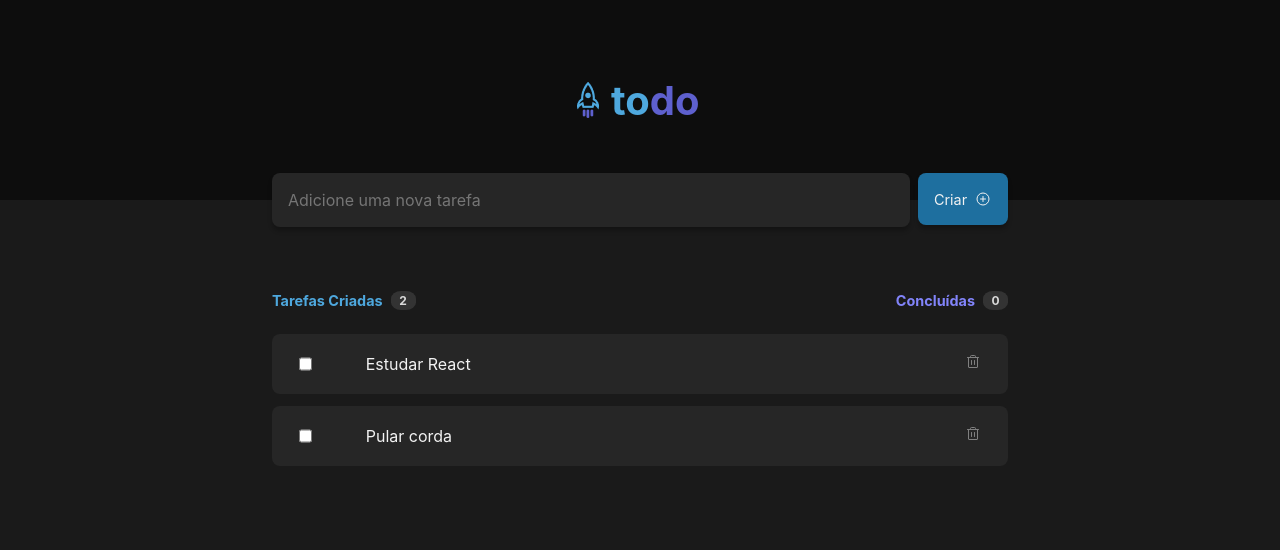
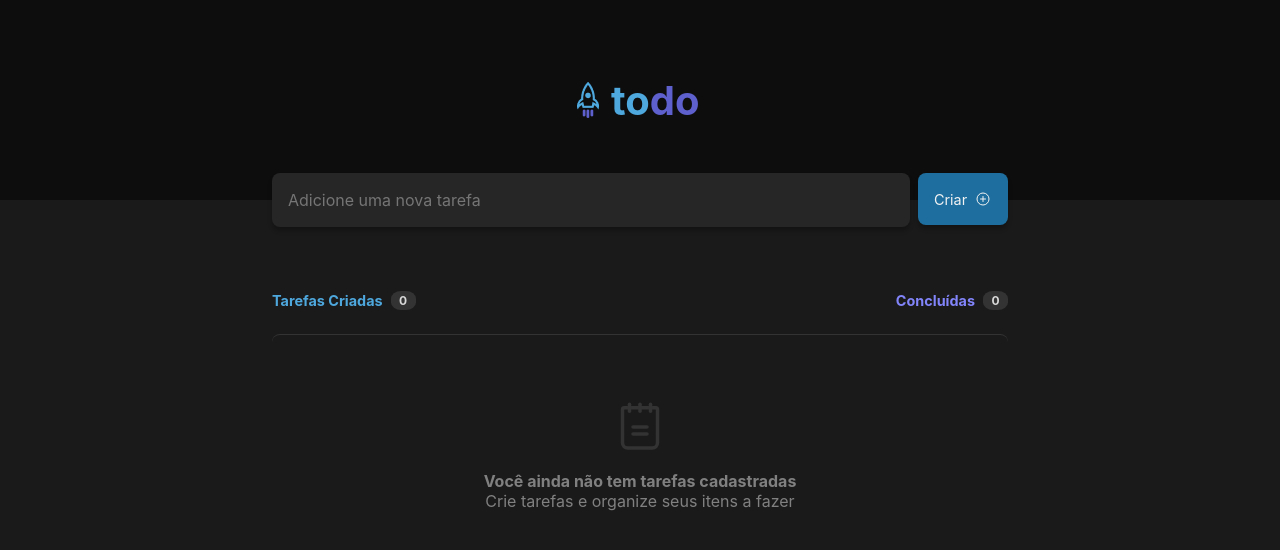
Before and after one commit to itsdavss/todo-list, a React (Vite) app: page / in a window 1280 px wide. Shown: the top 550 px of the page. Built offline with nearby package versions, Linux system fonts and the light colour scheme.

Commit message:
adicionando funcionalidade para remover as tarefas

```diff
--- a/src/components/form/Form.jsx
+++ b/src/components/form/Form.jsx
@@ -7,18 +7,7 @@ function Form() {
   const [newTask, setNewTask] = useState();
   const [newText, setNewText] = useState("");
 
-  const [tasks, setTasks] = useState([
-    {
-      id: uuidv4(),
-      name: "Estudar React",
-      isDone: true,
-    },
-    {
-      id: uuidv4(),
-      name: "Pular corda",
-      isDone: false,
-    },
-  ]);
+  const [tasks, setTasks] = useState([]);
 
   function handleCreateNewTask() {
     event.preventDefault();
@@ -34,6 +23,15 @@ function Form() {
       name: newText,
       isDone: false,
     });
+  }
+
+  function deleteTask(taskToDelete) {
+    console.log(taskToDelete);
+    const tasksWithoutDeletedOne = tasks.filter((task) => {
+      return task.id != taskToDelete;
+    });
+
+    setTasks(tasksWithoutDeletedOne);
   }
 
   return (
@@ -77,7 +75,12 @@ function Form() {
                   <li key={task.id}>
                     <input type="checkbox" />
                     <p>{task.name}</p>
-                    <button className={style.lixeira}>
+                    <button
+                      className={style.lixeira}
+                      onClick={() => {
+                        deleteTask(task.id);
+                      }}
+                    >
                       <Trash color="var(--gray-300)" />
                     </button>
                   </li>
```
